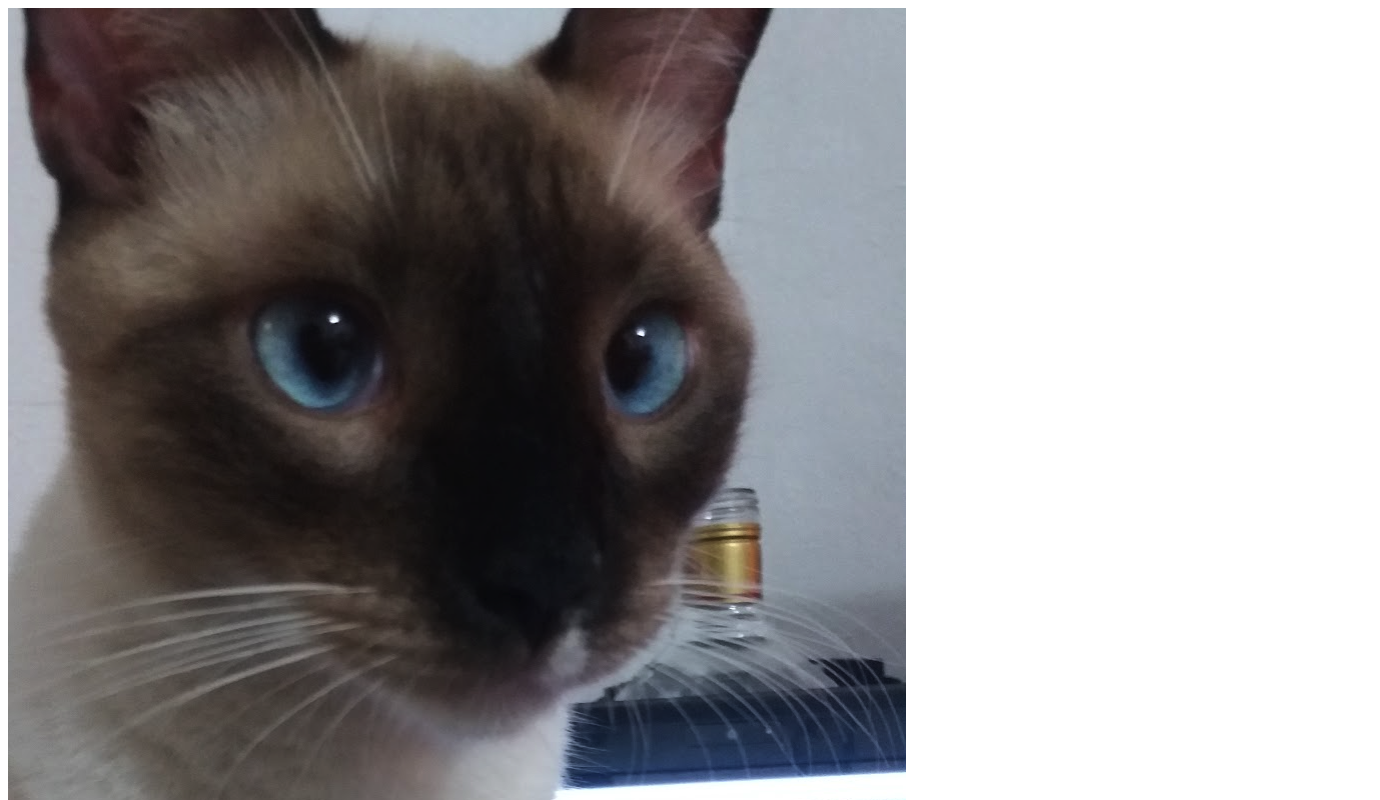
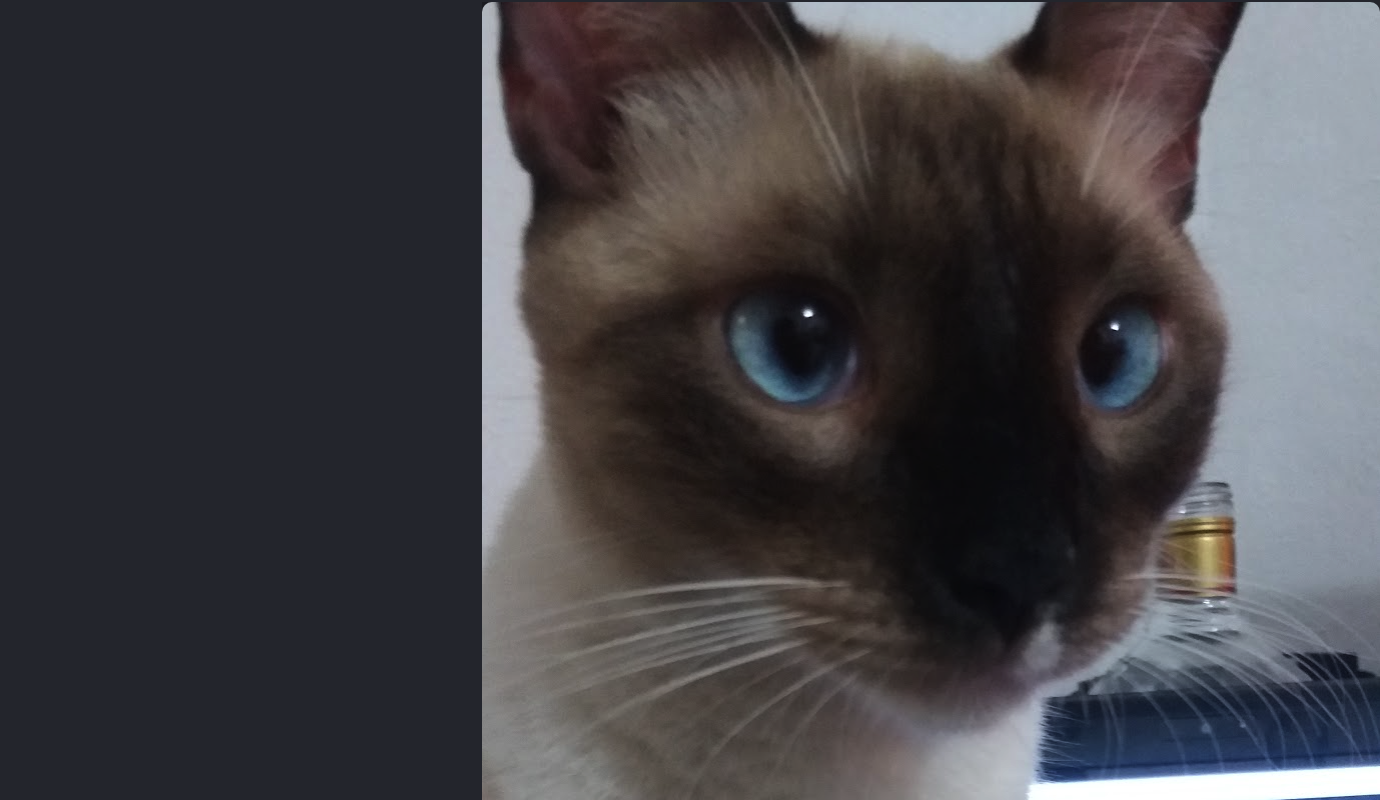
Before and after one commit to VicRmzChz/business_card, a React (Create React App) app: page / in a window 1280 px wide. Shown: the top 800 px of the page, 1380 px wide, since content can reach past the window. Built offline with nearby package versions, Linux system fonts and the light colour scheme.

Commit message:
Style add it to info section

```diff
--- a/src/index.css
+++ b/src/index.css
@@ -1 +1,56 @@
-* {}
+* {
+  box-sizing: border-box;
+  margin: 0;
+  padding: 0;
+}
+
+body {
+  background-color: #23252C;
+  color: white;
+  font-family: 'Inter', sans-serif;
+  display: flex;
+  align-items: center;
+  justify-content: center;
+}
+
+.main {
+  background-color: #1A1B21;
+  width: 317px;
+  /*overflow: hidden;*/
+}
+
+.info_section {
+  margin: auto;
+  margin-top: 0.5%;
+  text-align: center;
+}
+
+.info--img {
+  border-radius: 10px 10px 0px 0px;
+}
+
+.info--titles {
+  margin: 26px 0px 22px 0px;
+}
+
+.info--titles>h1 {
+  font-weight: 700;
+  font-size: 25px;
+  line-height: 30px;
+  margin: 15px 0px 15px 0px;
+}
+
+.info--titles>h2 {
+  font-weight: 400;
+  font-size: 12px;
+  line-height: 15px;
+  color: #F3BF99;
+}
+
+.info--titles>a {
+  text-decoration: none;
+  font-weight: 400;
+  color: #F5F5F5;
+  font-size: 10px;
+  line-height: 150%;
+}
```
